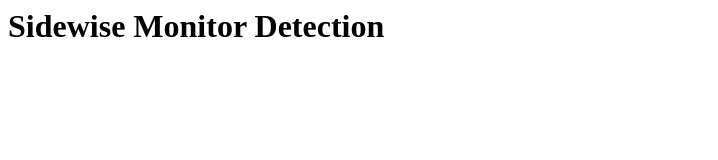
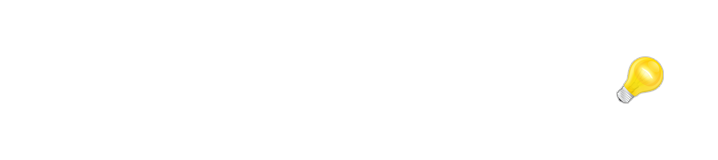
Before and after one commit to joelpt/sidewise, a browser extension: page detect-monitor.html in a window 1280 px wide. Shown: the whole page, without its empty margins (0-718 px from the left). Drawn offline with Linux system fonts and the light colour scheme.

Commit message:
Change detection window HTML body to just show the sidewise icon.

```diff
--- a/detect-monitor.html
+++ b/detect-monitor.html
@@ -3,5 +3,7 @@
     <title>Sidewise Monitor Detection</title>
 </head>
 <body>
-<h1>Sidewise Monitor Detection</h1>
+    <center>
+        <img src="/images/sidewise_icon_48.png"/ style="padding-top: 48px">
+    </center>
 </body>
```
